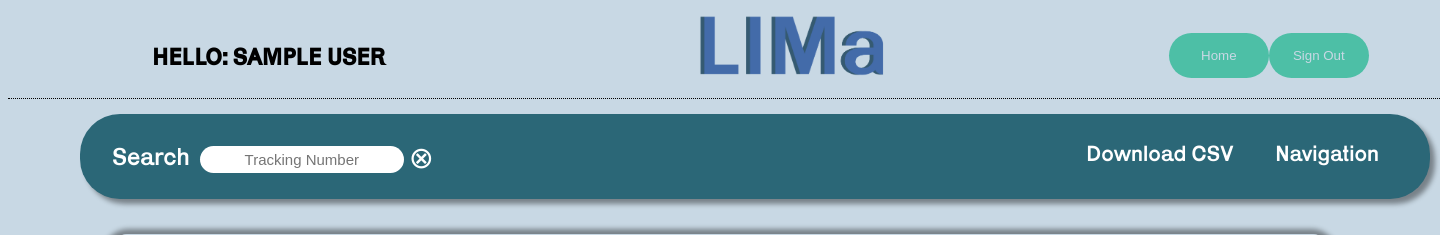
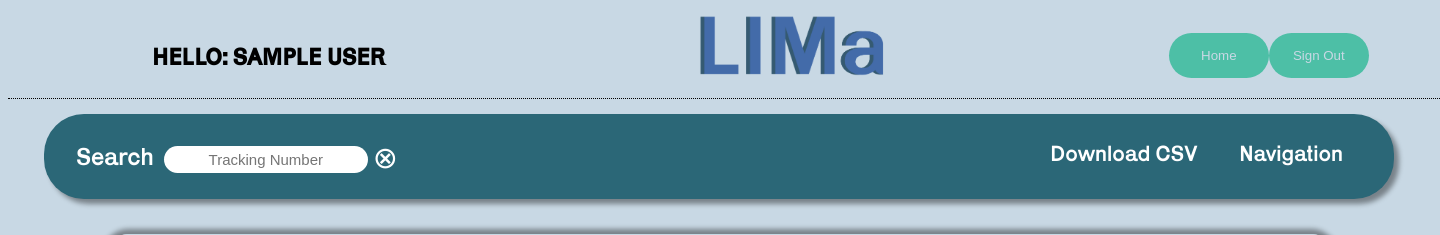
Before and after one commit to KyleSmartin98/LimaProduction, a Django app: page /Results/ in a window 1440 px wide. Shown: the top 235 px of the page. Run offline with Django 3.2, Linux system fonts and the light colour scheme; a user stored in the database is signed in; data comes from the database, SQL or seed files in the repository; tables that the repository leaves empty hold one stand-in row (values such as "Sample post"); parts of the project's set-up code (start-up, migrations or seed data) failed here and were passed over.

Commit message:
updated ui

```diff
--- a/FreeLims/static/FreeLims/Style.css
+++ b/FreeLims/static/FreeLims/Style.css
@@ -1103,7 +1103,7 @@ th{
     align: center;
     width: 1350px;
     min-width: 75%;
-    margin-left: 5%;
+    margin-left: 2.5%;
     margin-top: 15px;
     min-height: 85px;
     height: auto;
```
